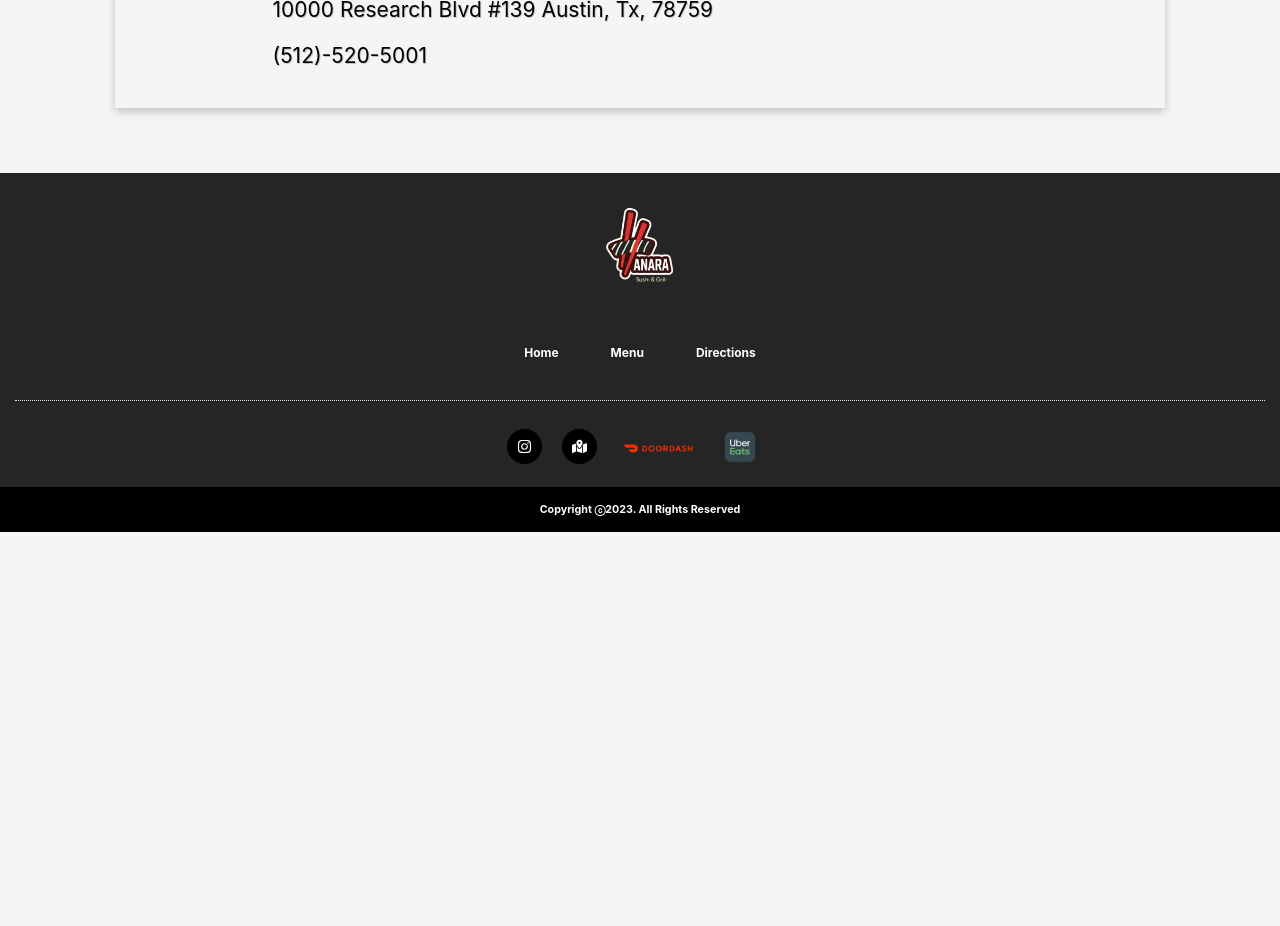
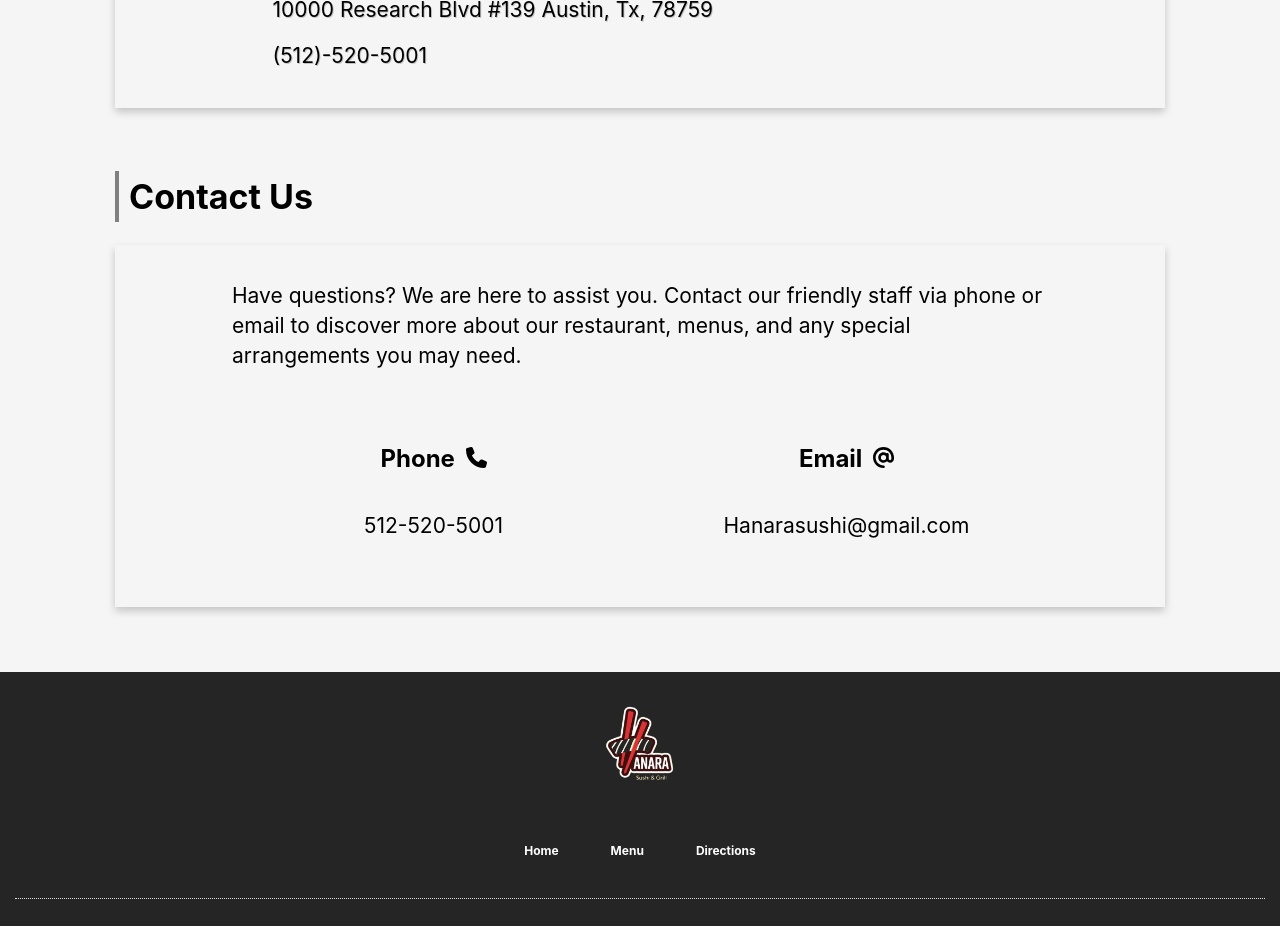
Before and after one commit to JunLee8108/hanara-sushi, a React (Create React App) app: page / in a window 1280 px wide. Shown: the part 3680-4606 px from the top of the page. Before the commit the page ends 4212 px from the top, so only its background shows below. Built offline with nearby package versions, Linux system fonts and the light colour scheme.

Commit message:
home contact us part added

```diff
--- a/src/pages/home/Home.tsx
+++ b/src/pages/home/Home.tsx
@@ -2,6 +2,7 @@ import "./Home.css";
 import HomeIntro from "./HomeIntro";
 import HomeLocation from "./HomeLocation";
 import HomePromotion from "./HomePromotion";
+import HomeContact from "./HomeContact";
 
 export default function Home() {
   return (
@@ -9,6 +10,7 @@ export default function Home() {
       <HomeIntro />
       <HomeLocation />
       <HomePromotion />
+      <HomeContact />
     </div>
   );
 }
--- /dev/null
+++ b/src/pages/home/HomeContact.css
@@ -0,0 +1,43 @@
+.home-contact-container {
+  padding: 15px;
+  margin-bottom: 30px;
+}
+
+.home-contact-textbox {
+  width: 100%;
+  padding: 15px;
+  min-height: 300px;
+  box-shadow: 0 4px 8px 0 rgba(0, 0, 0, 0.2);
+}
+
+.home-contact-text {
+  width: 80%;
+  line-height: 30px;
+  /* background-color: red; */
+}
+
+.home-contact-flex-container {
+  width: 80%;
+  min-height: 200px;
+  gap: 10px;
+}
+
+.home-contact-flexbox {
+  width: 100%;
+  height: 100%;
+  flex-direction: column;
+}
+
+@media screen and (max-width: 767px) {
+  .home-contact-flex-container {
+    flex-wrap: wrap;
+  }
+
+  .home-contact-flexbox {
+    align-items: flex-start;
+  }
+
+  .home-contact-flexbox-title {
+    margin-bottom: 0;
+  }
+}
--- /dev/null
+++ b/src/pages/home/HomeContact.tsx
@@ -0,0 +1,47 @@
+import "./HomeContact.css";
+import "./Home.css";
+
+import { FontAwesomeIcon } from "@fortawesome/react-fontawesome";
+import { faPhone } from "@fortawesome/free-solid-svg-icons";
+import { faAt } from "@fortawesome/free-solid-svg-icons";
+
+export default function HomeContact() {
+  return (
+    <div className="home-contact-container home-common-container mg-left-right-auto ">
+      <h1 className="home-title-border-left">Contact Us</h1>
+
+      <div className="home-contact-textbox">
+        <p className="home-contact-text mg-left-right-auto">
+          Have questions? We are here to assist you. Contact our friendly staff
+          via phone or email to discover more about our restaurant, menus, and
+          any special arrangements you may need.
+        </p>
+
+        <div className="home-contact-flex-container display-flex-center mg-left-right-auto">
+          <div className="home-contact-flexbox display-flex-center">
+            <h2 className="home-contact-flexbox-title">
+              Phone{" "}
+              <FontAwesomeIcon
+                icon={faPhone}
+                style={{ marginLeft: "5px" }}
+                size="sm"
+              />
+            </h2>
+            <p>512-520-5001</p>
+          </div>
+          <div className="home-contact-flexbox display-flex-center">
+            <h2 className="home-contact-flexbox-title">
+              Email{" "}
+              <FontAwesomeIcon
+                icon={faAt}
+                style={{ marginLeft: "5px" }}
+                size="sm"
+              />
+            </h2>
+            <p>Hanarasushi@gmail.com</p>
+          </div>
+        </div>
+      </div>
+    </div>
+  );
+}
```
